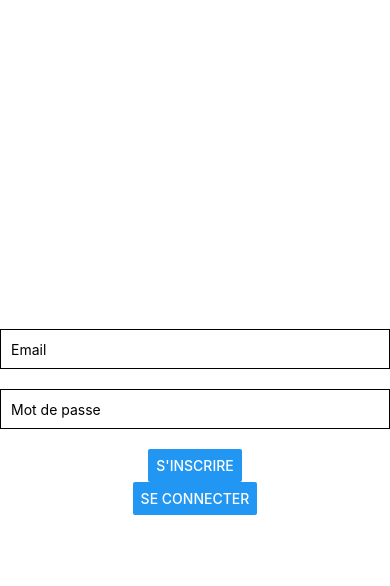
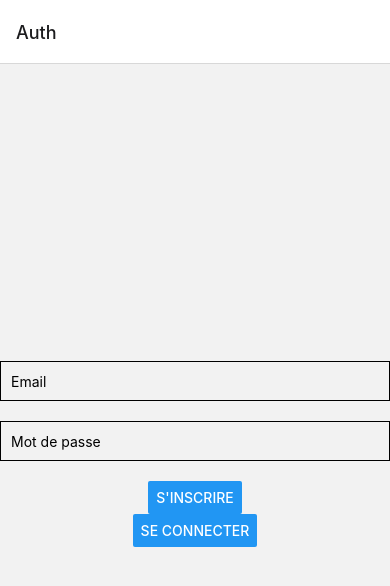
Before and after one commit to 999-andreas/Projet-Meteo-React, a React Native app: screen /Auth in a window 390 px wide. Shown: the top 586 px of the page. Built offline with nearby package versions, Linux system fonts and the light colour scheme.

Commit message:
intégration des deux parties en cours tkt

```diff
--- a/App.js
+++ b/App.js
@@ -1,111 +1,12 @@
-import React, { useState } from 'react';
-import { View, StyleSheet, TextInput, Button, ToastAndroid, Platform, AlertIOS } from 'react-native';
-import firebase from 'firebase/app';
+// App.js ou index.js
 
+import React from 'react';
+import AppNavigator from './AppNavigator'; // Assurez-vous de définir le chemin correct
 
-// Import the functions you need from the SDKs you need
-import { initializeApp } from "firebase/app";
-import { getAuth, createUserWithEmailAndPassword, signInWithEmailAndPassword, browserSessionPersistence  } from "firebase/auth";
-import ReactNativeAsyncStorage from '@react-native-async-storage/async-storage';
-
-const firebaseConfig = {
-  apiKey: "AIzaSyDZJtasU-lCRwzOJy6SvVhnFp0mlHdhi6Q",
-  authDomain: "weatherapp-d7948.firebaseapp.com",
-  projectId: "weatherapp-d7948",
-  storageBucket: "weatherapp-d7948.appspot.com",
-  messagingSenderId: "152564061772",
-  appId: "1:152564061772:web:436c99ac4b70faa27786e9",
-  measurementId: "G-GQC5HGS5Z9"
+const App = () => {
+  return (
+    <AppNavigator />
+  );
 };
 
-// Initialize Firebase
-const app = initializeApp(firebaseConfig);
-
-export default function AuthScreen() {
-  const [email, setEmail] = useState('');
-  const [password, setPassword] = useState('');
-
-  const handleSignUp = async () => {
-    const auth = getAuth();
-
-    createUserWithEmailAndPassword(auth, email, password)
-      .then((userCredential) => {
-        // Signed up
-        const user = userCredential.user;
-        console.log('Utilisateur créé :', user);
-        if (Platform.OS === 'android') {
-          ToastAndroid.show('Vous êtes maintenant inscrit !', ToastAndroid.SHORT)
-        } else {
-          AlertIOS.alert('Vous êtes maintenant inscrit !');
-        }
-
-        // ...
-      })
-      .catch((error) => {
-        const errorCode = error.code;
-        const errorMessage = error.message;
-        // ..
-      });
-  };
-
-  const handleSignIn = async () => {
-    const auth = getAuth();
-
-    signInWithEmailAndPassword(auth, email, password)
-      .then((userCredential) => {
-        // Signed in
-        const user = userCredential.user;
-        console.log('Utilisateur connecté :', user);
-        if (Platform.OS === 'android') {
-          ToastAndroid.show('Vous êtes maintenant connecté !', ToastAndroid.SHORT)
-        } else {
-          AlertIOS.alert('Vous êtes maintenant connecté !');
-        }
-
-        // ...
-      })
-      .catch((error) => {
-        const errorCode = error.code;
-        const errorMessage = error.message;
-      });
-  };
-
-  return (
-    <View style={styles.container}>
-      <TextInput
-        style={styles.input}
-        placeholder="Email"
-        onChangeText={(text) => setEmail(text)}
-        value={email}
-      />
-      <TextInput
-        style={styles.input}
-        placeholder="Mot de passe"
-        onChangeText={(text) => setPassword(text)}
-        value={password}
-        secureTextEntry
-      />
-      <Button title="S'inscrire" onPress={handleSignUp} />
-      <Button title="Se connecter" onPress={handleSignIn} />
-    </View>
-  );
-}
-
-const styles = StyleSheet.create({
-  container: {
-    flex: 1,
-    justifyContent: 'center',
-    alignItems: 'center',
-  },
-  content: {
-    alignItems: 'center',
-    width: '80%',
-  },
-  input: {
-    width: '100%',
-    height: 40,
-    marginBottom: 20,
-    borderWidth: 1,
-    paddingHorizontal: 10,
-  },
-});
+export default App;
--- /dev/null
+++ b/AppNavigator.js
@@ -0,0 +1,22 @@
+import { NavigationContainer } from '@react-navigation/native';
+import { createStackNavigator } from '@react-navigation/stack';
+import React from 'react';
+import AuthScreen from './Authent'; // Assurez-vous de définir le chemin correct
+import MeteoScreen from './Main';
+
+const Stack = createStackNavigator();
+
+const App = () => {
+  return (
+    <NavigationContainer>
+      <Stack.Navigator initialRouteName="Auth">
+        <Stack.Screen name="Auth" component={AuthScreen} />
+        <Stack.Screen name="Main" component={MeteoScreen} />
+
+        {/* Ajoutez d'autres écrans ici si nécessaire */}
+      </Stack.Navigator>
+    </NavigationContainer>
+  );
+};
+
+export default App;
--- /dev/null
+++ b/Authent.js
@@ -0,0 +1,114 @@
+import React, { useState } from 'react';
+import { View, StyleSheet, TextInput, Button, ToastAndroid, Platform, AlertIOS } from 'react-native';
+import firebase from 'firebase/app';
+import { useNavigation } from '@react-navigation/native';
+
+
+
+// Import the functions you need from the SDKs you need
+import { initializeApp } from "firebase/app";
+import { getAuth, createUserWithEmailAndPassword, signInWithEmailAndPassword, browserSessionPersistence  } from "firebase/auth";
+import ReactNativeAsyncStorage from '@react-native-async-storage/async-storage';
+
+const firebaseConfig = {
+  apiKey: "AIzaSyDZJtasU-lCRwzOJy6SvVhnFp0mlHdhi6Q",
+  authDomain: "weatherapp-d7948.firebaseapp.com",
+  projectId: "weatherapp-d7948",
+  storageBucket: "weatherapp-d7948.appspot.com",
+  messagingSenderId: "152564061772",
+  appId: "1:152564061772:web:436c99ac4b70faa27786e9",
+  measurementId: "G-GQC5HGS5Z9"
+};
+
+// Initialize Firebase
+const app = initializeApp(firebaseConfig);
+
+export default function AuthScreen() {
+  const [email, setEmail] = useState('');
+  const [password, setPassword] = useState('');
+
+  const handleSignUp = async () => {
+    const auth = getAuth();
+
+    createUserWithEmailAndPassword(auth, email, password)
+      .then((userCredential) => {
+        // Signed up
+        const user = userCredential.user;
+        console.log('Utilisateur créé :', user);
+        if (Platform.OS === 'android') {
+          ToastAndroid.show('Vous êtes maintenant inscrit !', ToastAndroid.SHORT)
+        } else {
+          AlertIOS.alert('Vous êtes maintenant inscrit !');
+        }
+
+        // ...
+      })
+      .catch((error) => {
+        const errorCode = error.code;
+        const errorMessage = error.message;
+        // ..
+      });
+  };
+
+  const handleSignIn = async () => {
+    const auth = getAuth();
+
+    signInWithEmailAndPassword(auth, email, password)
+      .then((userCredential) => {
+        // Signed in
+        const user = userCredential.user;
+        console.log('Utilisateur connecté :', user);
+        if (Platform.OS === 'android') {
+          ToastAndroid.show('Vous êtes maintenant connecté !', ToastAndroid.SHORT)
+          useNavigation.navigate('Main');
+        } else {
+          AlertIOS.alert('Vous êtes maintenant connecté !');
+        }
+
+        // ...
+      })
+      .catch((error) => {
+        const errorCode = error.code;
+        const errorMessage = error.message;
+      });
+  };
+
+  return (
+    <View style={styles.container}>
+      <TextInput
+        style={styles.input}
+        placeholder="Email"
+        onChangeText={(text) => setEmail(text)}
+        value={email}
+      />
+      <TextInput
+        style={styles.input}
+        placeholder="Mot de passe"
+        onChangeText={(text) => setPassword(text)}
+        value={password}
+        secureTextEntry
+      />
+      <Button title="S'inscrire" onPress={handleSignUp} />
+      <Button title="Se connecter" onPress={handleSignIn} />
+    </View>
+  );
+}
+
+const styles = StyleSheet.create({
+  container: {
+    flex: 1,
+    justifyContent: 'center',
+    alignItems: 'center',
+  },
+  content: {
+    alignItems: 'center',
+    width: '80%',
+  },
+  input: {
+    width: '100%',
+    height: 40,
+    marginBottom: 20,
+    borderWidth: 1,
+    paddingHorizontal: 10,
+  },
+});
--- /dev/null
+++ b/Main.js
@@ -0,0 +1,79 @@
+import React, { useEffect, useState } from 'react';
+import { Text, View, StyleSheet, ActivityIndicator, Image, ScrollView } from 'react-native';
+import Constants from 'expo-constants';
+import * as Location from 'expo-location';
+import axios from "axios"
+
+import CurrentWeather from "./components/currentWeather"
+import Forecasts from "./components/Forecasts"
+
+//implémentation des coordonnées dans l'API
+const API_URL = (lat, lon) => `https://api.openweathermap.org/data/2.5/forecast?lat=${lat}&lon=${lon}&appid=9cceaa071674faa23e4fc606cf7a6c1d&lang=fr&units=metric`
+
+export default function App() {
+
+//Récupération des coordonnées de user
+  const [loading, setLoading] = useState(true);
+  const [data, setData] = useState(null);
+  useEffect(() => {
+    const getCoordinates = async () => {
+      const { status } = await Location.requestForegroundPermissionsAsync();
+      if (status !== 'granted') {
+        return
+      }
+
+      const userLocation = await Location.getCurrentPositionAsync();
+      getWeather(userLocation);
+    };
+
+    getCoordinates();
+  }, []);
+
+  //2 : réaliser une requête vers notre serveur
+
+  // city
+  // météo du moment
+  // prévisions
+
+//Renvoi des données depuis le call de L'API
+  const getWeather = async (location) => {
+    try {
+      const response = await axios.get(API_URL(location.coords.latitude, location.coords.longitude))
+
+      setData(response.data)
+      setLoading(false)
+
+    } catch(e) {
+      console.log("Erreur dans getWeather")
+    }
+
+  };
+
+//affichage d'un chargement pendant la récupération de la position gps
+  if (loading) {
+    return <View style={styles.container}>
+          <Text>Chargement de la localisation</Text>
+      <ActivityIndicator />
+
+    </View>
+
+  }
+
+  return (
+    <View style={styles.container}>
+      <CurrentWeather data={data} />
+      <Forecasts data={data} />
+    </View>
+  );
+}
+
+const styles = StyleSheet.create({
+  container: {
+    flex: 1,
+    justifyContent: 'center',
+    alignItems: "center",
+    paddingTop: Constants.statusBarHeight,
+    backgroundColor: '#77B5FE',
+    padding: 8,
+  },
+});
```
Also changed, not shown: package.json (+7 -1 lines), 1 other file (tests, documents, lock files or other folders).
